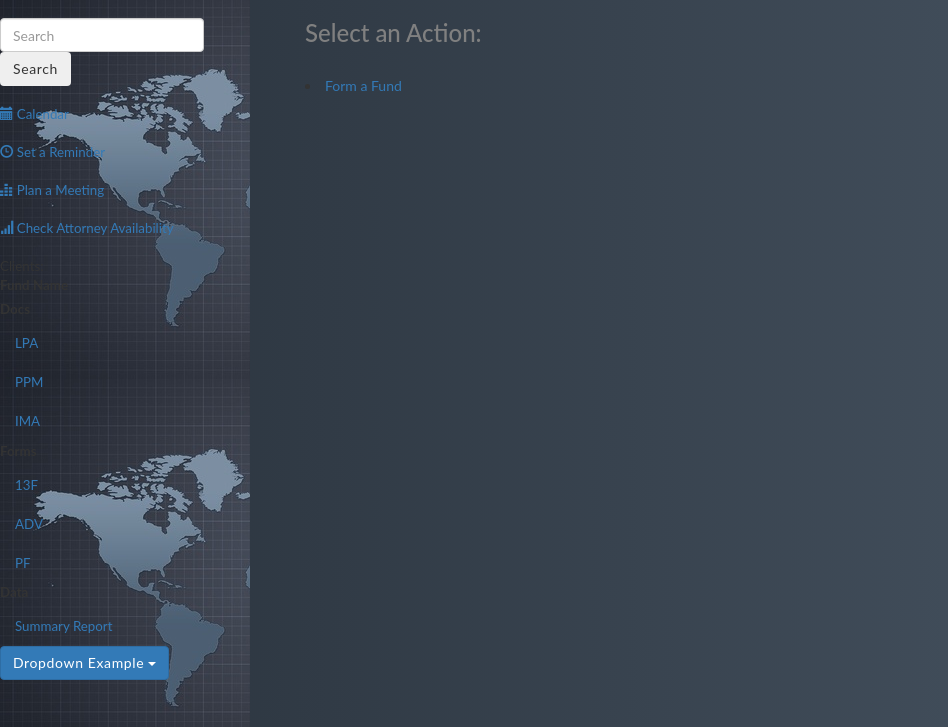
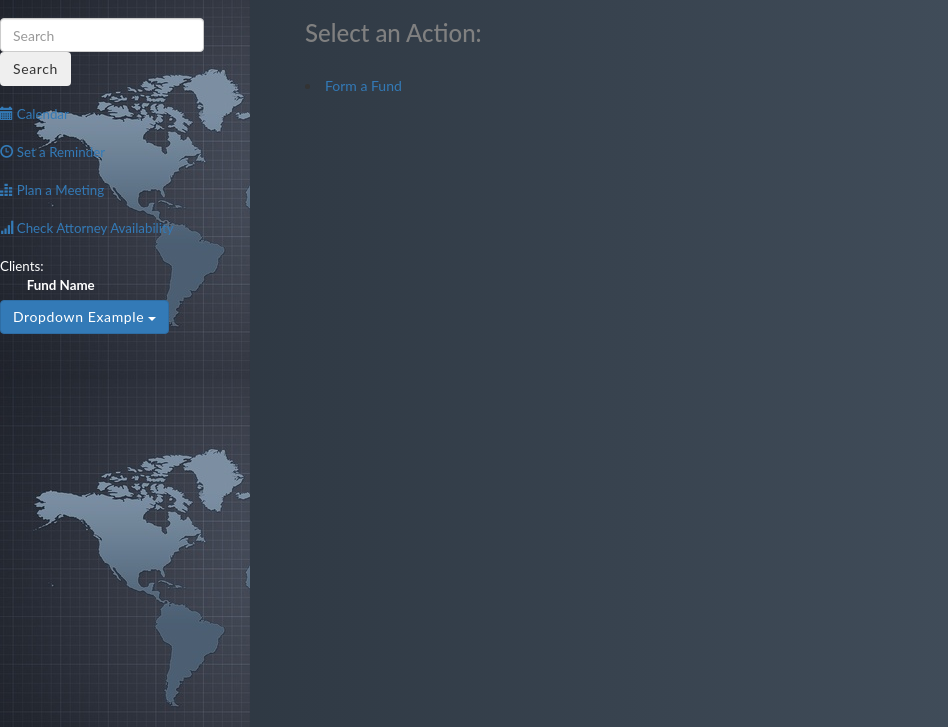
Before and after one commit to lmkroyer/Hackbright-Project, a Flask app: page /dashboard_corp in a window 1280 px wide. Shown: the part 83-810 px from the top of the page, without its empty margins (0-948 px from the left). Run offline with Flask 2, Linux system fonts and the light colour scheme; the visitor is signed in with stand-in values (Sample User, id 1); some libraries are stand-ins or nearby versions.

Commit message:
sidebar tree display working

```diff
--- a/static/style.css
+++ b/static/style.css
@@ -23,6 +23,20 @@
 
 #dash-logo {
   font-family: ailerons;
+}
+
+#client-info {
+  color: white;
+}
+
+#client-info-sub {
+  color: white;
+  padding-left:2em;
+}
+
+#client-info-sub-sub {
+  color: white;
+  padding-left:3em;
 }
 
 /*#dash {
--- a/templates/dashboard_corp.html
+++ b/templates/dashboard_corp.html
@@ -42,30 +42,31 @@
                 <li><a href="#"><span class="glyphicon glyphicon-equalizer"></span> Plan a Meeting</a></li><br>
                 <li id="availChart"><a href="#"><span class="glyphicon glyphicon-signal"></span> Check Attorney Availability</a></li><br>
 
-                Clients:
+                <li id="client-info">Clients:
 
-                <li><label class="tree-toggle nav-header">Fund Name</label><br>
-                  <ul class="tree">
-                    <li><label class="tree-toggle nav-header">Docs</label>
-                      <ul class="nav nav-list tree">
-                        <li><a href="#">LPA</a></li>
-                        <li><a href="#">PPM</a></li>
-                        <li><a href="#">IMA</a></li>
+                  <li><label class="tree-toggle nav-header" id="client-info-sub">Fund Name</label><br>
+                    <ul class="tree" style="display:none">
+                      <li><label class="tree-toggle nav-header" id="client-info-sub">Docs</label>
+                        <ul class="nav nav-list tree" style="display:none">
+                          <li id="client-info-sub-sub"><a href="#">LPA</a></li>
+                          <li id="client-info-sub-sub"><a href="#">PPM</a></li>
+                          <li id="client-info-sub-sub"><a href="#">IMA</a></li>
                         </ul>
                       </li>
-                    <li><label class="tree-toggle nav-header">Forms</label>
-                      <ul class="nav nav-list tree">
-                        <li><a href="#">13F</a></li>
-                        <li><a href="#">ADV</a></li>
-                        <li><a href="#">PF</a></li>
+                      <li><label class="tree-toggle nav-header" id="client-info-sub">Forms</label>
+                        <ul class="nav nav-list tree" style="display:none">
+                          <li id="client-info-sub-sub"><a href="#">13F</a></li>
+                          <li id="client-info-sub-sub"><a href="#">ADV</a></li>
+                          <li id="client-info-sub-sub"><a href="#">PF</a></li>
                         </ul>
                       </li>
-                    <li><label class="tree-toggle nav-header">Data</label>
-                      <ul class="nav nav-list tree">
-                        <li><a href="#">Summary Report</a></li>
+                      <li><label class="tree-toggle nav-header" id="client-info-sub">Data</label>
+                        <ul class="nav nav-list tree" style="display:none">
+                          <li id="client-info-sub-sub"><a href="#">Summary Report</a></li>
                         </ul>
                       </li>
                     </ul>
+                  </li>
                 </li>
 
 
```
Lines whose indentation alone changed are shown as unchanged.
